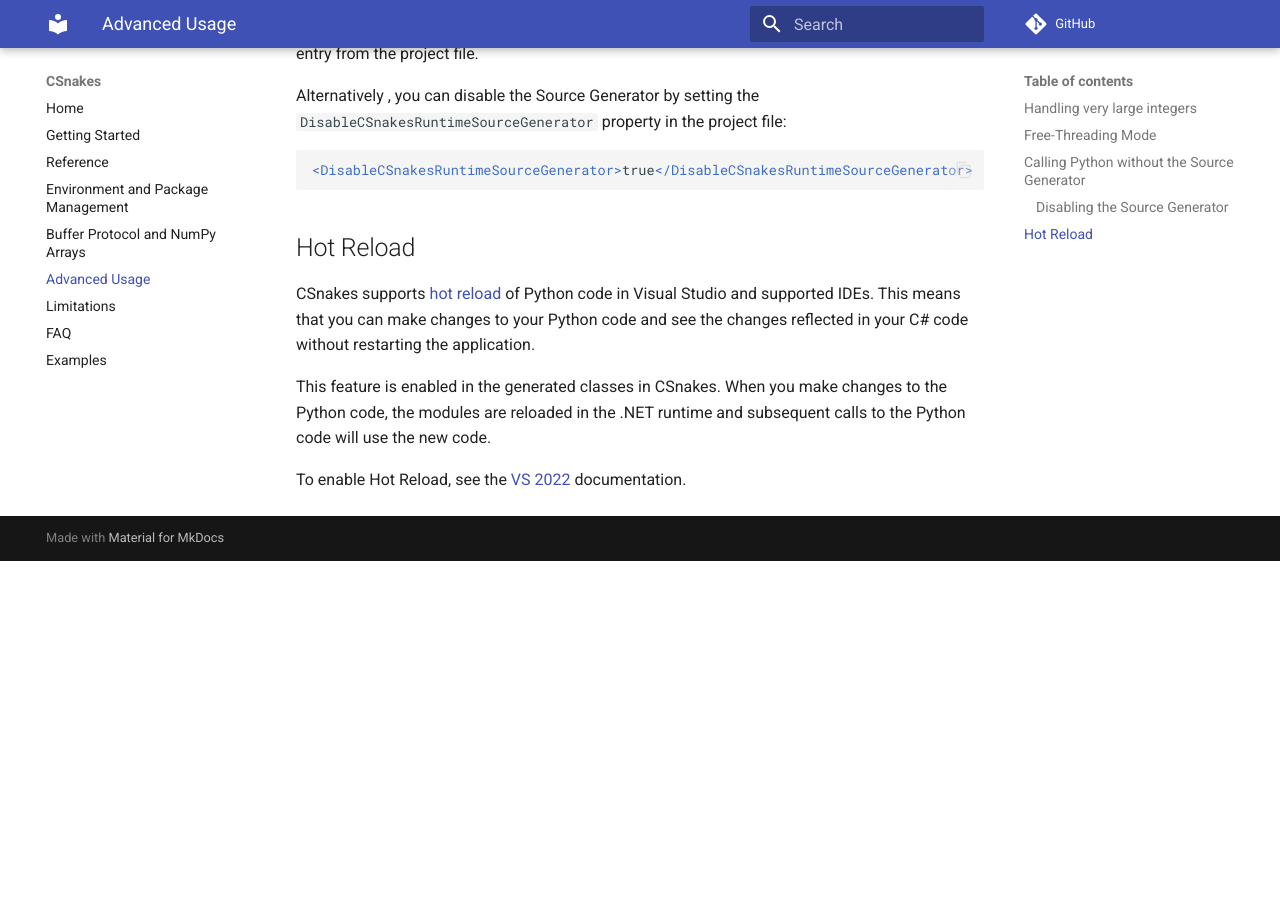
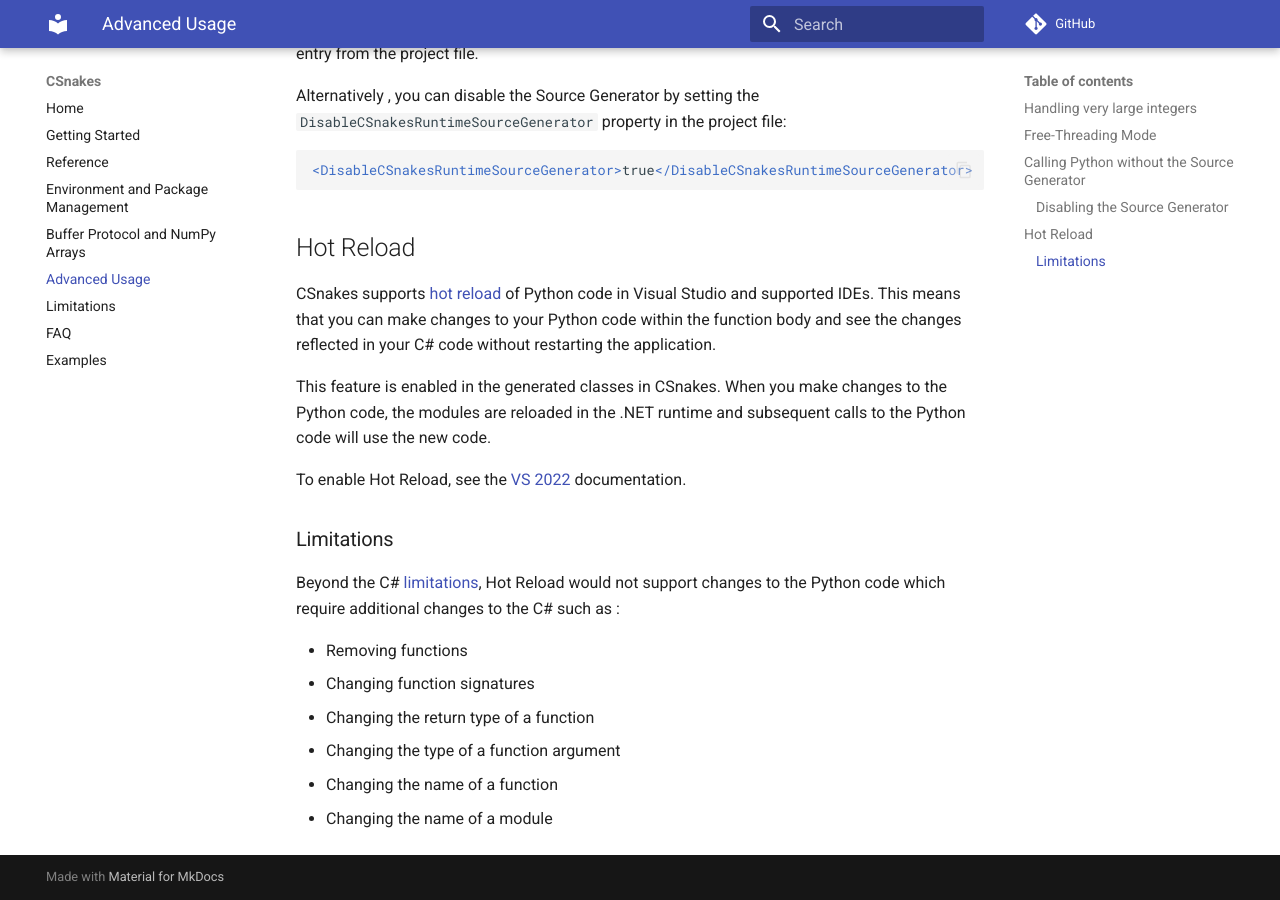
Before and after one commit to tonybaloney/CSnakes, an MkDocs documentation site: the page built from docs/advanced.md, in a window 1280 px wide and 900 px high, scrolled down 3227 px. Built offline with MkDocs 1.6.1 and Material for MkDocs 9.7.7, drawn with Linux system fonts in a browser that asks for light colours; comment, search, counter and statistics services are not loaded; before the commit the page ends 3788 px from its top, so only the background shows below that.

Commit message:
add limitations note on reload

```diff
--- a/docs/advanced.md
+++ b/docs/advanced.md
@@ -139,8 +139,20 @@ Alternatively , you can disable the Source Generator by setting the `DisableCSna
 
 ## Hot Reload
 
-CSnakes supports [hot reload](https://learn.microsoft.com/visualstudio/debugger/hot-reload?view=vs-2022) of Python code in Visual Studio and supported IDEs. This means that you can make changes to your Python code and see the changes reflected in your C# code without restarting the application.
+CSnakes supports [hot reload](https://learn.microsoft.com/visualstudio/debugger/hot-reload?view=vs-2022) of Python code in Visual Studio and supported IDEs.
+This means that you can make changes to your Python code within the function body and see the changes reflected in your C# code without restarting the application.
 
 This feature is enabled in the generated classes in CSnakes. When you make changes to the Python code, the modules are reloaded in the .NET runtime and subsequent calls to the Python code will use the new code.
 
 To enable Hot Reload, see the [VS 2022](https://learn.microsoft.com/visualstudio/debugger/hot-reload?view=vs-2022) documentation.
+
+### Limitations
+
+Beyond the C# [limitations](https://learn.microsoft.com/visualstudio/debugger/supported-code-changes-csharp?view=vs-2022), Hot Reload would not support changes to the Python code which require additional changes to the C# such as :
+
+- Removing functions
+- Changing function signatures
+- Changing the return type of a function
+- Changing the type of a function argument
+- Changing the name of a function
+- Changing the name of a module
```
